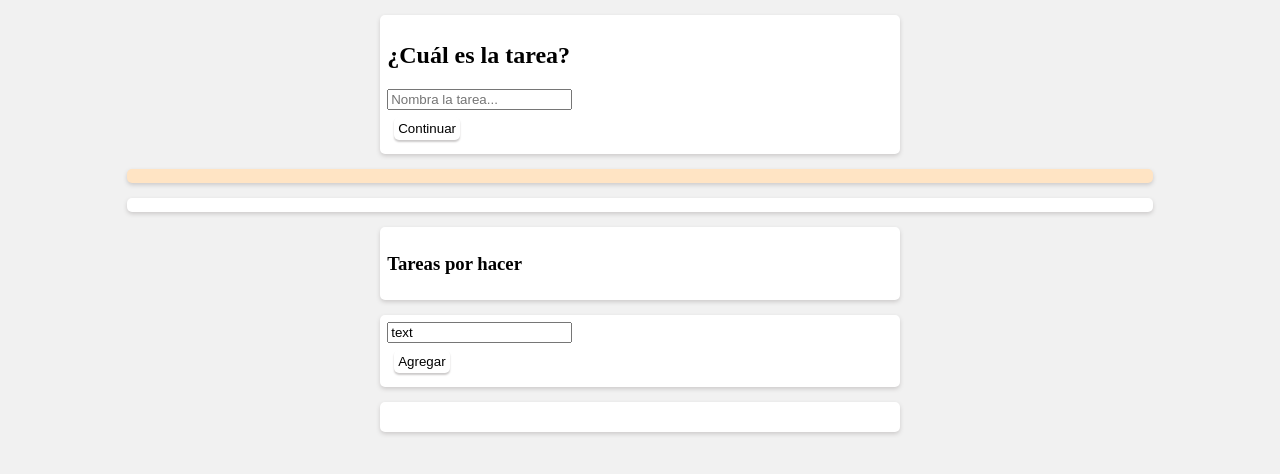
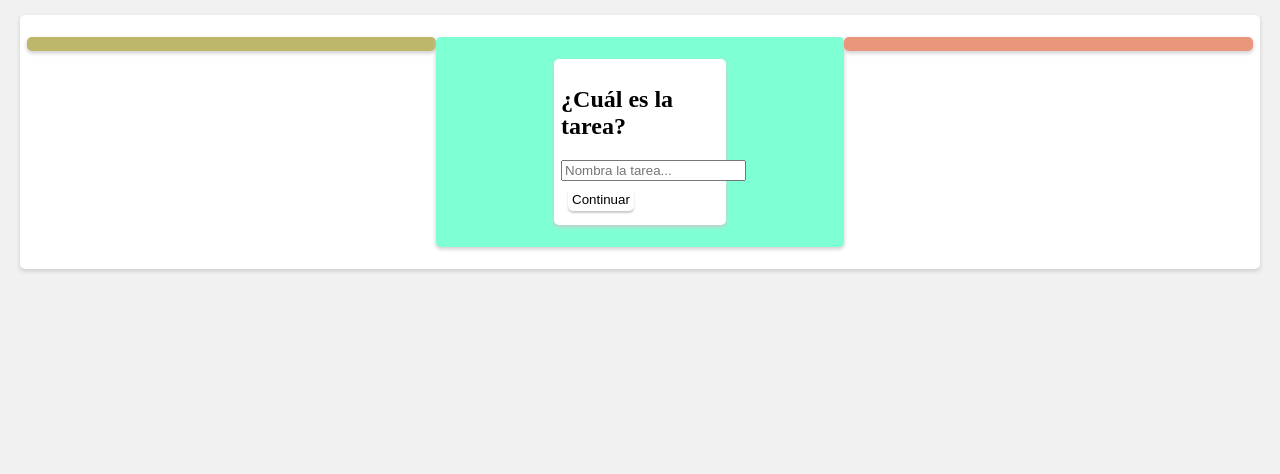
Before and after one commit to CarlosZBent/Plan-todo, a plain HTML site: page Untitled-1.html in a window 1280 px wide. Drawn offline with Linux system fonts and the light colour scheme.

Commit message:
all containers are in their side of the page, but not at the height they should be, they dont fall right next to their deciding section

```diff
--- a/Untitled-1.css
+++ b/Untitled-1.css
@@ -1,5 +1,19 @@
 body {
     background-color: #f1f1f1;
+}
+.mainContainer{
+    width: 97%;
+    display: flex;
+    align-content: space-between;
+}
+    .leftContainer{
+        background-color: darkkhaki;
+    }
+    .centerContainer {
+        background-color: aquamarine;
+    }
+    .rightContainer {
+        background-color: darksalmon;
 }
 
 div{
@@ -28,24 +42,16 @@ button {
 .negativeActionSection, .externalSoftwareLinksSection {
     display: none;
 }
-.negativeActionWraper {
-    background-color: bisque;
-    display: flex;
-    justify-content: flex-end;
-    width: 80%;
-}
 
 .recycleBinContainer, .somedayTasksContainer, .referenceMaterialContainer {
     display: none;
 }
 
-.positiveActionWraper {
-    display: flex;
-    justify-content: space-evenly;
-    width: 80%;
+.projectsContainer {
+    display: none;
 }
 
-.projectsContainer {
+.todosContainer {
     display: none;
 }
 
--- a/Untitled-1.html
+++ b/Untitled-1.html
@@ -9,7 +9,17 @@
 </head>
 
 <body>
-
+<div class="mainContainer">
+    <div class="leftContainer">
+        <div class="projectsContainer" id='projectsContainerId'>
+            <!-- this div is before the "type of task section" because it needs to go to the left when both are displayed.
+                It is a child of "type of task section" but it is before for that reason-->
+            <h3 class="projectsHeader">
+                Proyectos
+            </h3>
+        </div>
+    </div>
+    <div class="centerContainer">
         <div class="taskNameDiv">
             <h2>¿Cuál es la tarea?</h2>
             <form action="">
@@ -31,7 +41,6 @@
                 No
             </button>
         </div>
-    <div class='negativeActionWraper'>
             <div class='negativeActionSection' id="negativeActionSectionId">
                 <button id='recycleBinBt'
                 onclick="saveNegativeActionTask(recycleBinContainer)">
@@ -45,41 +54,6 @@
                 onclick="saveNegativeActionTask(referenceMaterialContainer)">
                     Necesito tenerlo a mano para revisión o consulta
                 </button>
-        </div>
-
-        <div id="recycleBinContainerId" class='recycleBinContainer'>
-            <h3 class="recycleBinHeader">
-                Papelera de reciclaje
-            </h3>
-            <ul id='recycleBinUl'>
-
-            </ul>
-        </div>
-        <div id="somedayTasksContainerId" class='somedayTasksContainer'>
-            <h3 class="somedayTaskContainerHeader">
-                Tareas pospuestas
-            </h3>
-            <ul id='somedayMaybeUl'>
-
-            </ul>
-        </div>
-        <div id="referenceMaterialContainerId" class='referenceMaterialContainer'>
-            <h3 class='referenceMaterialContainerHeader'>
-                Material de referencia y consulta
-            </h3>
-            <ul class='referenceMaterialUl'>
-
-            </ul>
-        </div>
-
-    </div>
-    <div class="positiveActionWraper">
-        <div class="projectsContainer" id='projectsContainerId'>
-            <!-- this div is before the "type of task section" because it needs to go to the left when both are displayed.
-                It is a child of "type of task section" but it is before for that reason-->
-            <h3 class="projectsHeader">
-                Proyectos
-            </h3>
             </div>
             <div id="TypeOfTaskSectionId" class="TypeOfTaskSection">
                 <h2>¿Cuál es la siguiente acción?</h2>
@@ -125,7 +99,6 @@
                 </div>
 
     </div>
-    </div>
     <div class="todosContainer" id='todosContainerId'>
         <h3 class="todosHeader">
             Tareas por hacer
@@ -134,6 +107,34 @@
 
         </ul>
     </div>
+    </div>
+    <div class="rightContainer">
+        <div id="recycleBinContainerId" class='recycleBinContainer'>
+            <h3 class="recycleBinHeader">
+                Papelera de reciclaje
+            </h3>
+            <ul id='recycleBinUl'>
+
+            </ul>
+        </div>
+        <div id="somedayTasksContainerId" class='somedayTasksContainer'>
+            <h3 class="somedayTaskContainerHeader">
+                Tareas pospuestas
+            </h3>
+            <ul id='somedayMaybeUl'>
+
+            </ul>
+        </div>
+        <div id="referenceMaterialContainerId" class='referenceMaterialContainer'>
+            <h3 class='referenceMaterialContainerHeader'>
+                Material de referencia y consulta
+            </h3>
+            <ul class='referenceMaterialUl'>
+
+            </ul>
+        </div>
+    </div>
+</div>
 
 
 
@@ -141,8 +142,7 @@
 
 
 
-
-    <div id="addStuffDiv">
+    <!-- <div id="addStuffDiv">
         <form id='secondForm' action="">
             <input type="text" name="Escribe aquí" id="finalText" value="text">
             <button id="finalBt" type="submit">
@@ -154,7 +154,7 @@
         <ul id="listParent">
 
         </ul>
-    </div>
+    </div> -->
     <script src='Untitled-1.js'></script>
 </body>
 </html>
--- a/Untitled-1.js
+++ b/Untitled-1.js
@@ -46,6 +46,7 @@ const saveNewProject = function () {
 let todosContainer = document.getElementById('todosContainerId');
 let todosParentList = document.getElementById('todosParentListId');
 const saveNewTodo = function () {
+  todosContainer.style.display = "block";
   let newTodo = document.createElement('li');
   let newTodoText = document.createTextNode('test todo text');
   newTodo.append(newTodoText);
```
Lines whose indentation alone changed are shown as unchanged.
